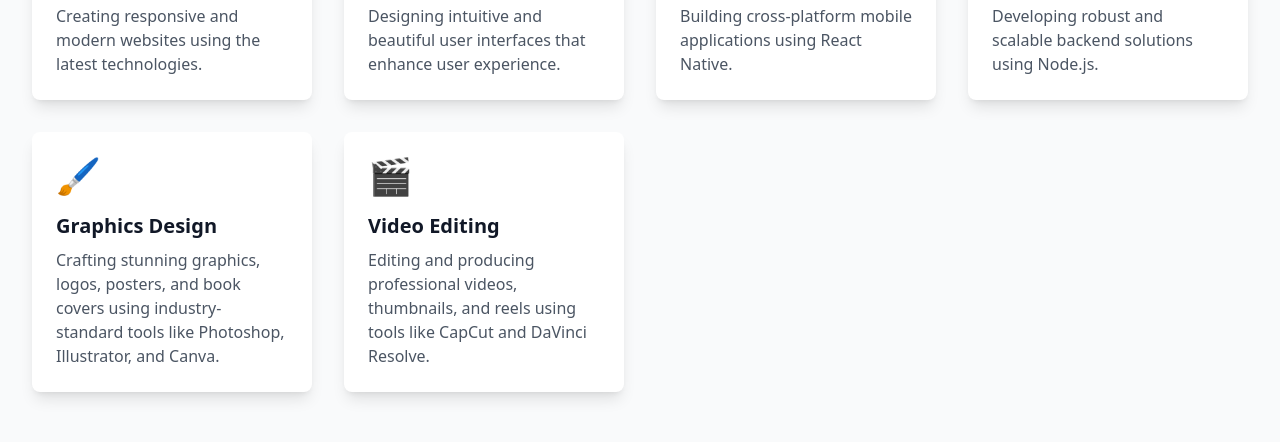
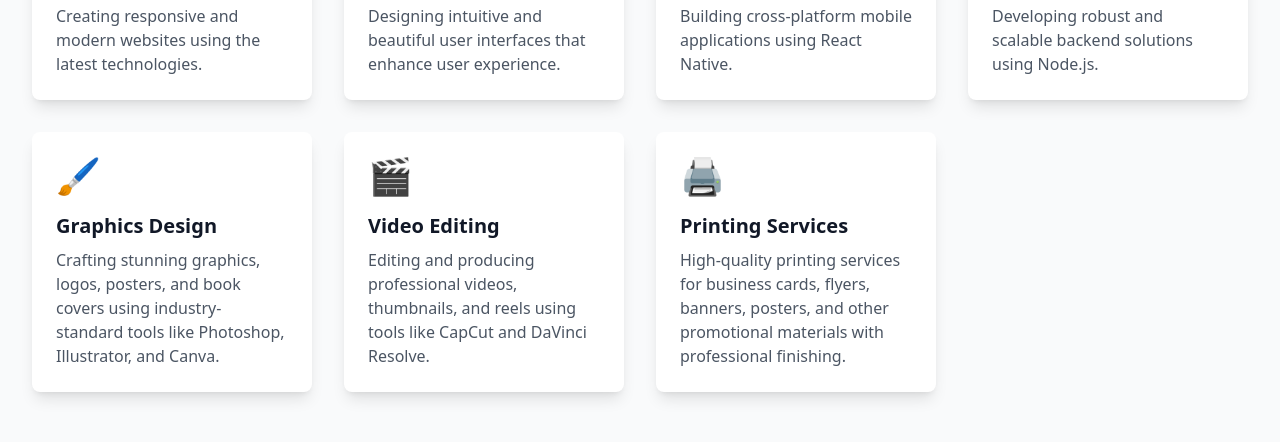
Before and after one commit to psegni/Personal-portfolio, a React (Create React App) app: page / in a window 1280 px wide. Shown: the part 2240-2682 px from the top of the page. Built offline with nearby package versions, Linux system fonts and the light colour scheme; no server answers.

Commit message:
Update Services.js

```diff
--- a/src/components/Services.js
+++ b/src/components/Services.js
@@ -32,6 +32,11 @@ const Services = () => {
       title: 'Video Editing',
       description: 'Editing and producing professional videos, thumbnails, and reels using tools like CapCut and DaVinci Resolve.',
       icon: '🎬',
+    },
+    {
+      title: 'Printing Services',
+      description: 'High-quality printing services for business cards, flyers, banners, posters, and other promotional materials with professional finishing.',
+      icon: '🖨️',
     },
   ];
 
```
